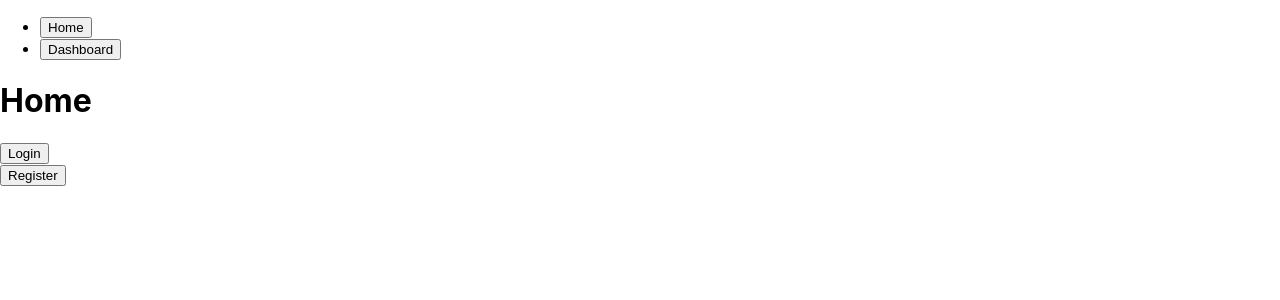
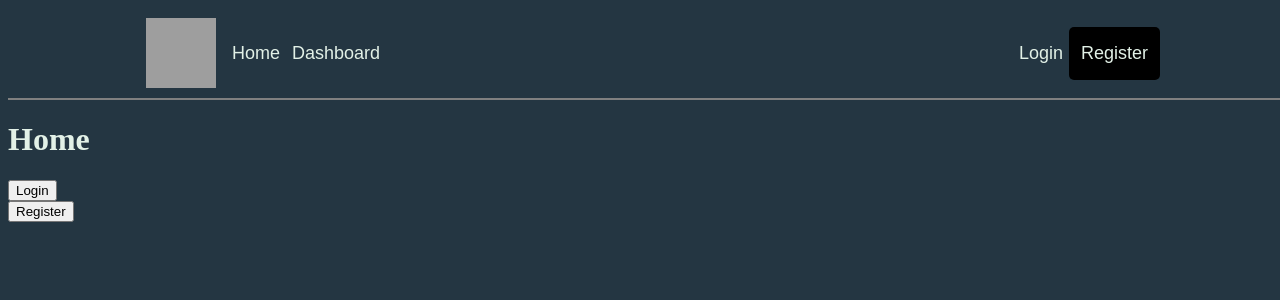
Before and after one commit to letlive419/socialMediaDataVisualization-master, a React (Create React App) app: page / in a window 1280 px wide. Shown: the top 300 px of the page. Built offline with nearby package versions, Linux system fonts and the light colour scheme; no server answers; grey boxes are pictures that could not be loaded.

Commit message:
Nav complete

```diff
--- a/src/components/Nav.tsx
+++ b/src/components/Nav.tsx
@@ -21,26 +21,32 @@ function Nav() {
 
     }
     return(
-        <>
-        <nav>
-            <ul>
+        <div className="border">
+        <div className="navbar">
+
+
+                <img src="https://static.vecteezy.com/system/resources/previews/006/627/369/original/cool-monkey-logo-design-illustrator-free-vector.jpg" alt="socialmediaassistant"/>
                 {(loggedIn) ? null :
-                <li>
-                <Link to="/"><button>Home</button></Link>
-                </li>
+
+                <Link to="/"><button className="spacer">Home</button></Link>
+
                 }
-                <li>
-                <Link to="/Dashboard"><button>Dashboard</button></Link>
-                </li>
+
+                <Link to="/Dashboard"><button className="spacer">Dashboard</button></Link>
+
                 {(loggedIn)?
-                <li>
+
                     <button onClick={handleClick} id="signOut-button">SignOut</button>
-                </li>
+
                 :null}
+                <div className="spacer">
+                <Link to="/Login"> <button className="loginbtn">Login</button></Link>
 
-            </ul>
-        </nav>
-        </>
+                <Link to= "/Signup"><button className="registerbtn">Register</button></Link>
+                </div>
+
+        </div>
+        </div>
     )
 }
 
--- a/src/index.css
+++ /dev/null
@@ -1,13 +0,0 @@
-body {
-  margin: 0;
-  font-family: -apple-system, BlinkMacSystemFont, 'Segoe UI', 'Roboto', 'Oxygen',
-    'Ubuntu', 'Cantarell', 'Fira Sans', 'Droid Sans', 'Helvetica Neue',
-    sans-serif;
-  -webkit-font-smoothing: antialiased;
-  -moz-osx-font-smoothing: grayscale;
-}
-
-code {
-  font-family: source-code-pro, Menlo, Monaco, Consolas, 'Courier New',
-    monospace;
-}
--- a/src/index.tsx
+++ b/src/index.tsx
@@ -1,6 +1,6 @@
 import React from 'react';
 import ReactDOM from 'react-dom/client';
-import './index.css';
+import './styles.css';
 import App from './components/App';
 import reportWebVitals from './reportWebVitals';
 import store from './app/store';
--- /dev/null
+++ b/src/styles.css
@@ -0,0 +1,41 @@
+body {
+    width: 100%;
+    height: 100%;
+    background-color: #243642;
+    color: #E2F1E7;
+}
+.border {
+    border-bottom: 2px solid gray;
+}
+.navbar {
+    display: flex;
+    align-items: center;
+    justify-content: center;
+    margin-left: 10%;
+    margin-right: 10%;
+}
+ .navbar img {
+    width: 70px;
+    height: 70px;
+    padding: 10px;
+ }
+
+
+ .navbar button {
+    background: none;
+    border: none;
+    color: #E2F1E7;
+    font-size: large;
+    cursor:pointer;
+
+ }
+
+ .spacer {
+    margin-left: auto;
+ }
+ .navbar .registerbtn {
+    border-radius: 5px;
+    background-color: black;
+    padding: 16px 12px;
+
+ }
```
